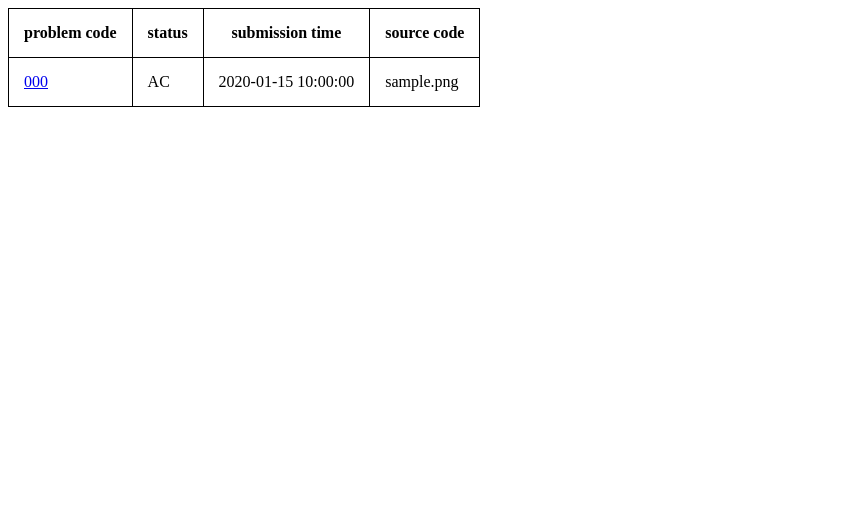
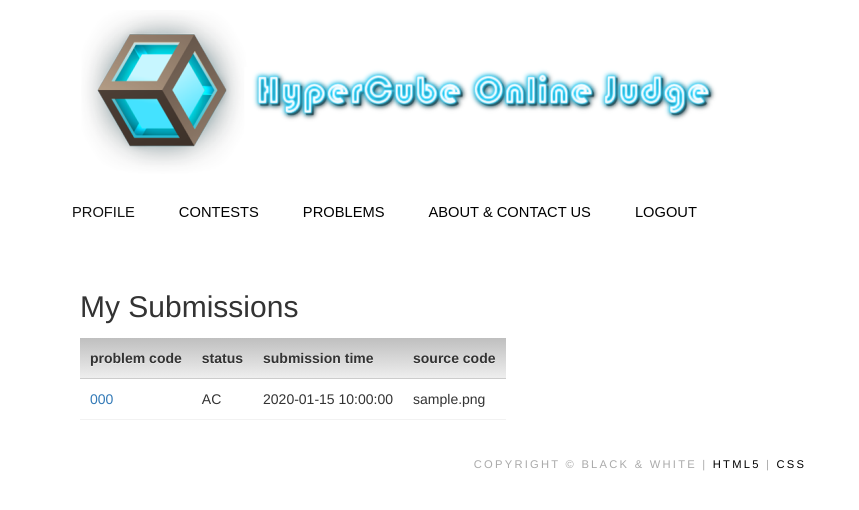
Before and after one commit to vishalantony/HCOJ, a PHP site: page /getsubmissions.php in a window 1280 px wide. Shown: the top 510 px of the page, without its empty margins (0-859 px from the left). Run offline with PHP 8.4, Linux system fonts and the light colour scheme; the visitor is signed in with stand-in values (Sample User, id 1); tables that the repository leaves empty or names only in its code hold one stand-in row (values such as "Sample post").

Commit message:
second commit. contest support to be added soon

```diff
--- a/admin/admin.php
+++ b/admin/admin.php
@@ -19,6 +19,7 @@ include('../includes/config.inc.php');
   <meta name="keywords" content="website keywords, website keywords" />
   <meta http-equiv="content-type" content="text/html; charset=windows-1252" />
   <link rel="stylesheet" type="text/css" href="../style/style.css" title="style" />
+    <link rel="stylesheet" href="../bootstrap/css/bootstrap.css">
   <script src="../javascript/jquery-1.11.3.min.js"></script>
   <script src="../javascript/admin.js"></script>
 
@@ -69,7 +70,7 @@ include('../includes/config.inc.php');
 				<br>
 				<span id="messages" class="warnings" ></span>
 			</form>
-				<table>
+				<table class="tabsmall">
 						<tr>
 						<th>Contest Code</th>
 						<th>Name</th>
--- a/display_contest.php
+++ b/display_contest.php
@@ -70,7 +70,7 @@ $targetdate = $endmonth.'/'.$endday.'/'.$endyear.' '.$endhour.':'.$endmin.' '.$p
       <div id="menubar">
         <ul id="menu">
           <!-- put class="selected" in the li tag for the selected page - to highlight which page you're on -->
-          <li class="selected"><a href="index.php">Home</a></li>
+          <li class="selected"><a href="index.php">Profile</a></li>
           <li><a href="contests.php">Contests</a></li>
           <li><a href="problems.php">Problems</a></li>
           <li><a href="contact.php">About & Contact Us</a></li>
@@ -168,6 +168,7 @@ CountBack(gsecs);
 			?>
 		</h3>
 
+	<div class="tab">
 		<table cellspacing='0'> <!-- cellspacing='0' is important, must stay -->
 			<tr>
 			<th>Problem Code</th>
@@ -204,6 +205,7 @@ CountBack(gsecs);
 			?>
 
 		</table>
+		</div>
 
       </div>
 
--- a/getsubmissions.php
+++ b/getsubmissions.php
@@ -24,26 +24,84 @@ if(!$result) {
 }
 
 ?>
+<!DOCTYPE HTML>
+<html>
 
-<html>
 <head>
+  <title><?php echo $title; ?></title>
+  <meta name="description" content="website description" />
+  <meta name="keywords" content="website keywords, website keywords" />
+  <meta http-equiv="content-type" content="text/html; charset=windows-1252" />
+  <link rel="stylesheet" type="text/css" href="style/style.css" title="style" />
+  <link rel="stylesheet" href="bootstrap/css/bootstrap.css">
+	<script src="bootstrap/jquery.min.js"></script>
+	<script src="bootstrap/js/bootstrap.js"></script>
+</head>
 
-<style>
-table, th, td {
-    border: 1px solid black;
-    border-collapse: collapse;
+<body>
+  <div id="main">
+    <div id="header">
+      <div id="logo">
+        <div id="logo_text">
+          <!-- class="logo_colour", allows you to change the colour of the text -->
+          <h1><a href="index.php"><img src="style/cube.png" class="logo_colour"></a></h1>
+        </div>
+      </div>
+      <div id="menubar">
+        <ul id="menu">
+          <!-- put class="selected" in the li tag for the selected page - to highlight which page you're on -->
+		  <?php
+			  if(isset($_SESSION['logged']) && $_SESSION['logged'] == 1)
+			  {
+						echo '<li class="selected"><a href="index.php">Profile</a></li>';
 			  }
-th, td {
-    padding: 15px;
+			  else
+			  {
+				  echo '<li class="selected"><a href="index.php">Home</a></li>';
 			  }
-</style>
 
-</head>
-<body>
-<table>
-	<tr><th>problem code</th><th>status</th><th>submission time</th><th>source code</th></tr>
+
+		  ?>
+          <li><a href="contests.php">Contests</a></li>
+          <li><a href="problems.php">Problems</a></li>
+          <li><a href="contact.php">About & Contact Us</a></li>
           <?php
-	while($row = mysqli_fetch_assoc($result)) {
+				if(isset($_SESSION['logged']) && $_SESSION['logged'] == 1)
+				{
+					echo '<li><a href="logout.php">Logout</a></li>';
+				}
+
+		  ?>
+        </ul>
+      </div>
+    </div>
+    <div id="content_header"></div>
+    <div id="site_content">
+
+
+
+      <div class="sidebar">
+	 <!-- insert sidebar content here -->
+      </div>
+
+
+
+      <div id="content">
+        <!-- insert the page content here -->
+
+	<h2>My Submissions</h2>
+		<table class="tabsmall">
+
+			<tr>
+			<th>problem code</th>
+			<th>status</th>
+			<th>submission time</th>
+			<th>source code</th>
+			</tr>
+
+			<?php
+					while($row = mysqli_fetch_assoc($result))
+				{
 					echo '<tr>';
 					echo '<td><a href="display_problem.php?pid='.$row['pid'].'">'.$row['code'].'</a></td>';
 					echo '<td>'.$row['stat'].'</td>';
@@ -55,6 +113,30 @@ th, td {
 				 mysqli_close($db);
 			?>
 
+
 		</table>
+
+
+
+
+
+      </div>
+
+
+
+
+
+
+    </div>
+    <div id="content_footer"></div>
+    <div id="footer">
+      Copyright &copy; black &amp; white | <a href="http://validator.w3.org/check?uri=referer">HTML5</a> | <a href="http://jigsaw.w3.org/css-validator/check/referer">CSS</a>
+    </div>
+  </div>
+
+
+
+
+
 </body>
 </html>
--- a/index.php
+++ b/index.php
@@ -21,6 +21,9 @@ if($_SESSION['username'] == 'admin') {
   <meta name="keywords" content="programming, competitive programming, uvce, online judge" />
   <meta http-equiv="content-type" content="text/html; charset=windows-1252" />
   <link rel="stylesheet" type="text/css" href="style/style.css" title="style" />
+  <link rel="stylesheet" href="bootstrap/css/bootstrap.css">
+	<script src="bootstrap/jquery.min.js"></script>
+	<script src="bootstrap/js/bootstrap.js"></script>
   <script src="javascript/jquery-1.11.3.min.js"></script>
   <!--<script src="https://ajax.googleapis.com/ajax/libs/jquery/1.11.3/jquery.min.js"></script>-->
   <!--<script src="javascript/form-process.js"></script>-->
--- a/problems.php
+++ b/problems.php
@@ -32,7 +32,7 @@ include("includes/global_values.inc.php");
       <div id="menubar">
         <ul id="menu">
           <!-- put class="selected" in the li tag for the selected page - to highlight which page you're on -->
-          <li class="selected"><a href="index.php">Home</a></li>
+          <li class="selected"><a href="index.php">Profile</a></li>
           <li><a href="contests.php">Contests</a></li>
           <li><a href="problems.php">Problems</a></li>
           <li><a href="contact.php">About & Contact Us</a></li>
@@ -48,6 +48,7 @@ include("includes/global_values.inc.php");
       <div class="sidebar">
         <!-- insert your sidebar items here -->
 		 <!--  -->
+
 		  <!-- put clock and date here -->
 		   <!--  -->
 		   <!--  -->
@@ -59,7 +60,7 @@ include("includes/global_values.inc.php");
 
       <div id="content">
         <!-- insert the page content here -->
-
+		<div class="tab">
 		<table cellspacing='0'> <!-- cellspacing='0' is important, must stay -->
 			<tr>
 			<th>Problem Code</th>
@@ -108,6 +109,7 @@ include("includes/global_values.inc.php");
 			 </tr> <!-- Darker Table Row -->
 
 		</table>
+		</div>
 
       </div>
 
--- a/profile.php
+++ b/profile.php
@@ -23,6 +23,9 @@ include('includes/config.inc.php');
   <meta name="keywords" content="website keywords, website keywords" />
   <meta http-equiv="content-type" content="text/html; charset=windows-1252" />
   <link rel="stylesheet" type="text/css" href="style/style.css" title="style" />
+  <link rel="stylesheet" href="bootstrap/css/bootstrap.css">
+	<script src="bootstrap/jquery.min.js"></script>
+	<script src="bootstrap/js/bootstrap.js"></script>
   <script src="javascript/jquery-1.11.3.min.js"></script>
   <script src="javascript/form_process.js"></script>
   <script src="javascript/profile_page.js"></script>
--- a/style/style.css
+++ b/style/style.css
@@ -72,22 +72,22 @@ ol
 ol li
 { margin: 0 0 11px 0;}
 
-table a:link {
+.tab table a:link {
 	color: #000;
 	font-weight: bold;
 	text-decoration:none;
 }
-table a:visited {
+.tab table a:visited {
 	color: #000;
 	font-weight:bold;
 	text-decoration:none;
 }
 
-table a:hover {
+.tab table a:hover {
 	color: #bd5a35;
 	text-decoration:underline;
 }
-table {
+.tab table {
 	font-family:Arial, Helvetica, sans-serif;
 	color:#000;
 	font-size:12px;
@@ -100,7 +100,7 @@ table {
 	border-radius:3px;
 
 }
-table th {
+.tab table th {
 	padding:10px 10px 10px 10px;
 	border-top:1px solid #fafafa;
 	border-bottom:1px solid #e0e0e0;
@@ -108,16 +108,16 @@ table th {
 	background: #ededed;
 
 }
-table tr{
+.tab table tr{
 	text-align: center;
 	padding-left:20px;
 }
-table tr td:first-child{
+.tab table tr td:first-child{
 	text-align: left;
 	padding-left:20px;
 	border-left: 0;
 }
-table tr td {
+.tab table tr td {
 	padding:15px;
 	border-top: 1px solid #ffffff;
 	border-bottom:1px solid #e0e0e0;
@@ -126,11 +126,11 @@ table tr td {
 	background: #C0E6F2;
 
 }
-table tr.even td{
+.tab table tr.even td{
 	background: #FFDFFF;
 
 }
-table tr:hover td{
+.tab tr:hover td{
 	background: #99E699;
 
 }
@@ -317,13 +317,14 @@ ul#menu li a:hover
 
 .btn
 {
+background:#ccccff;
 margin:6px;
 padding:4px;
-width:70px;
-height:25px;
+width:auto;
+height:35px;
 color: #000;
 border-radius: 3px;
-text-shadow: 0 1px 1px rgba(0, 0, 0, 0.2);
+text-shadow: 0 2px 2px rgba(0, 0, 0, 0.2);
 }
 
 #colours
@@ -494,3 +495,20 @@ input[type='file'] {
 	height:400px;
 	border-radius:3px;
 }
+
+.tabsmall td, .tabsmall th {
+    padding: 10px;
+    border-bottom: 1px solid #f2f2f2;
+}
+
+.tabsmall th {
+    text-align: left;
+    text-shadow: 0 1px 0 rgba(255,255,255,.5);
+    border-bottom: 1px solid #ccc;
+    background-image: -webkit-linear-gradient(top, #bfbfbf, #eee);
+
+}
+.tabsmall  tr:hover td{
+	background-image: -webkit-linear-gradient(top, #cce5ff, #ffffff);
+
+}
```
Also changed, not shown: contact.php (+15 -1 lines), contests.php (+6 -3 lines). Lines whose indentation alone changed are shown as unchanged.
